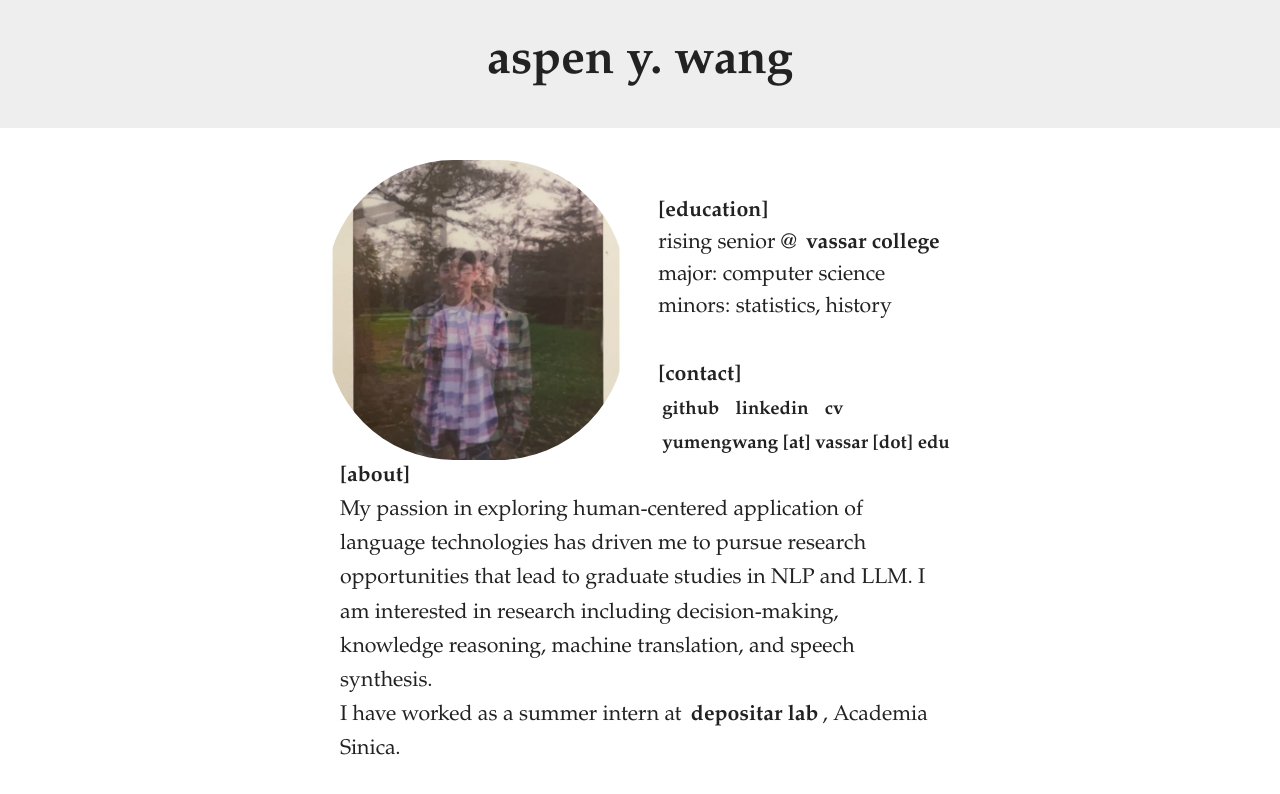
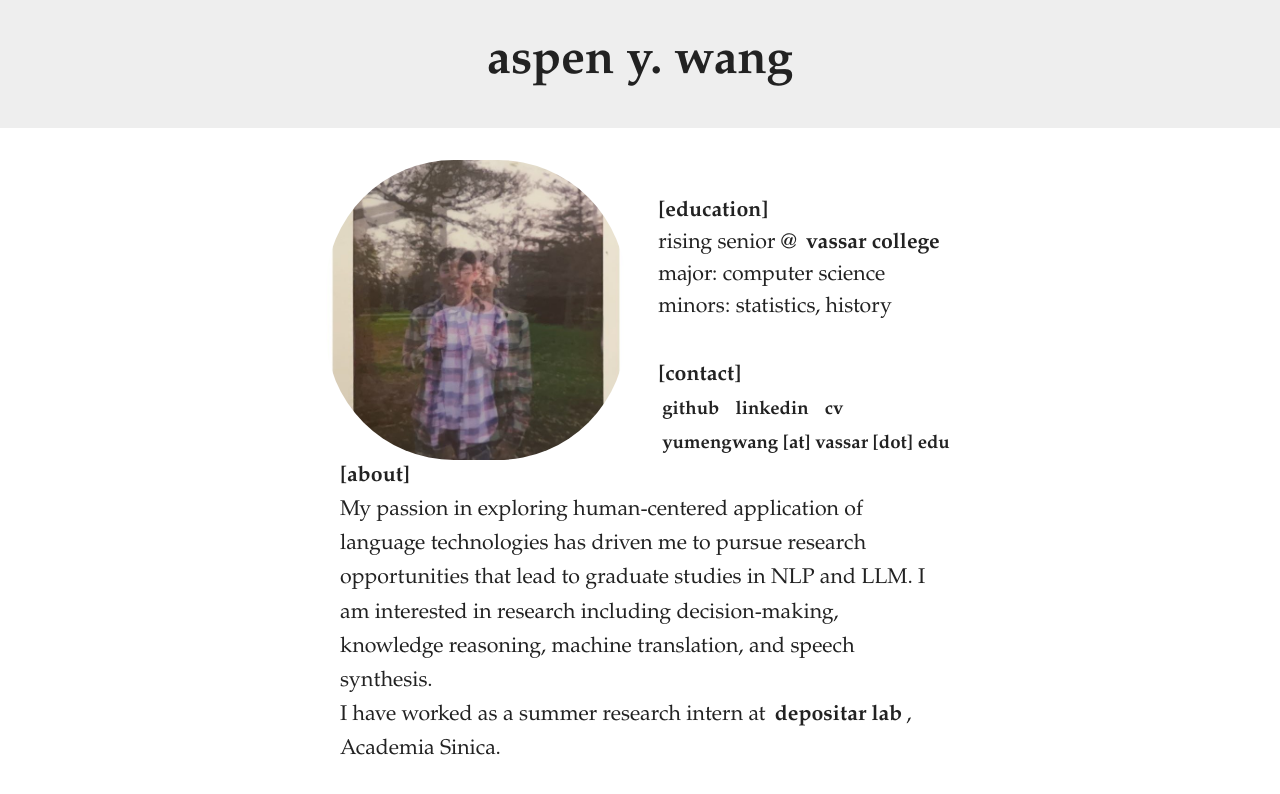
Before and after one commit to aspenywang/aspenywang.github.io, a Vue app: page / in a window 1280 px wide. Shown: the top 794 px of the page. Built offline with nearby package versions, Linux system fonts and the light colour scheme.

Commit message:
Update App.vue

```diff
--- a/src/App.vue
+++ b/src/App.vue
@@ -49,7 +49,7 @@ import cv from '@/assets/cv.pdf'
           knowledge reasoning, machine translation, and speech synthesis.
         </p>
         <p>
-          I have worked as a summer intern at
+          I have worked as a summer research intern at
           <a href="https://lab.depositar.io" target="_blank">depositar lab</a>,
           Academia Sinica.
         </p>
```
